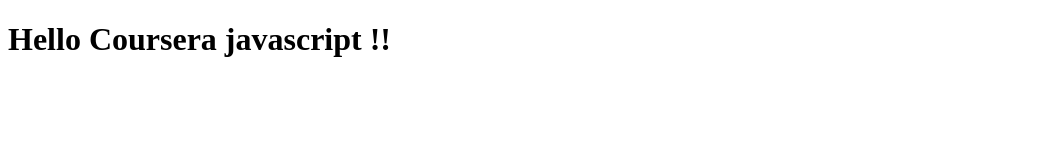
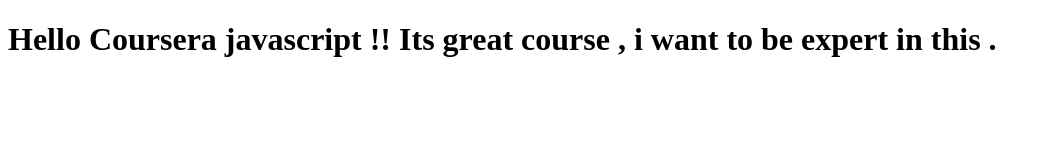
Before and after one commit to venkatarajani/coursera-test, a plain HTML site: page site/index.html in a window 1280 px wide. Shown: the whole page, without its empty margins (0-1050 px from the left). Drawn offline with Linux system fonts and the light colour scheme.

Commit message:
small addition is added.

```diff
--- a/site/index.html
+++ b/site/index.html
@@ -4,6 +4,6 @@
 	<title>Coursera</title>
 </head>
 <body>
-<h1>Hello Coursera javascript !!</h1>
+<h1>Hello Coursera javascript !! Its great course , i want to be expert in this .</h1>
 </body>
 </html>
```
